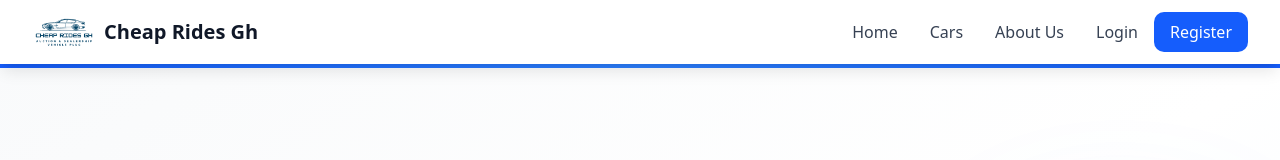
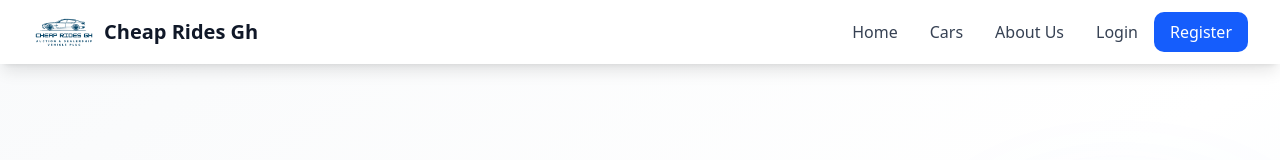
Before and after one commit to owusuprince21/cheaprides.frontend, a Next.js app: page / in a window 1280 px wide. Shown: the top 160 px of the page. Built offline with nearby package versions, Linux system fonts and the light colour scheme; no server answers.

Commit message:
hero comment

```diff
--- a/src/components/Hero.tsx
+++ b/src/components/Hero.tsx
@@ -210,7 +210,7 @@ export default function Hero() {
       </div>
 
       {/* Decorative Elements */}
-      <div className="absolute top-0 left-0 w-full h-1 bg-gradient-to-r from-blue-600 via-blue-500 to-blue-600"></div>
+      {/* <div className="absolute top-0 left-0 w-full h-1 bg-gradient-to-r from-blue-600 via-blue-500 to-blue-600"></div> */}
     </section>
   );
 }
```
